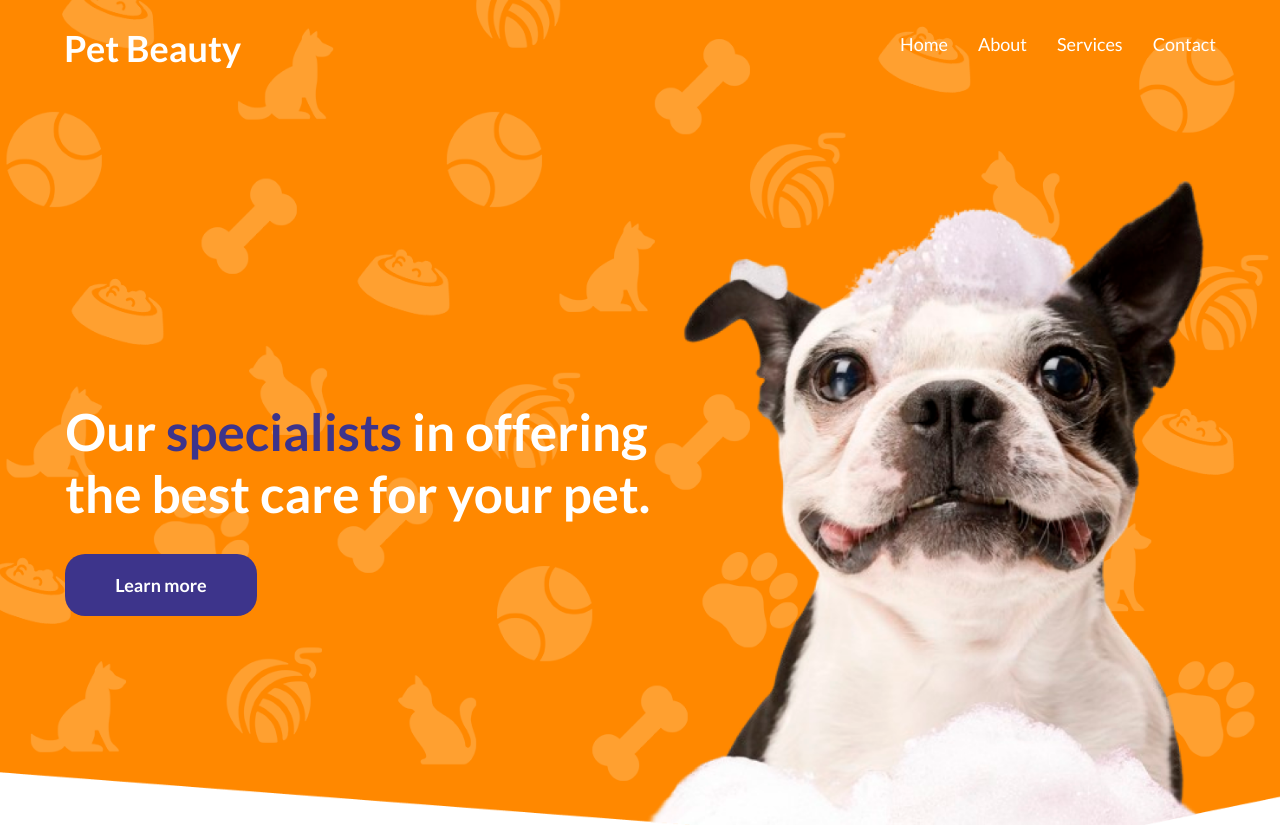
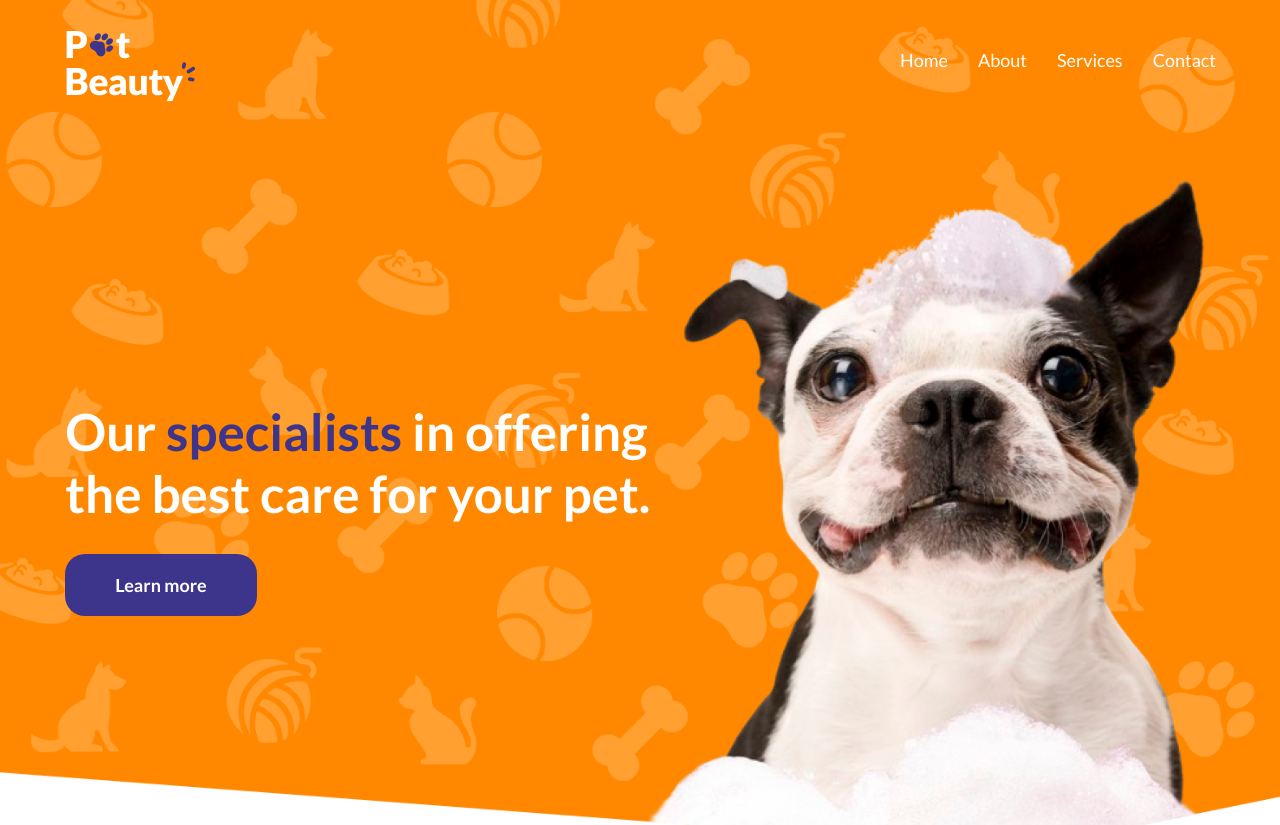
Before and after one commit to MFelipeSilva/landing-page-pet-beauty, a React (Create React App) app: page / in a window 1280 px wide. Shown: the top 825 px of the page. Built offline with nearby package versions, Linux system fonts and the light colour scheme.

Commit message:
feat: changes in navbar and footer component

```diff
--- a/src/components/Footer.tsx
+++ b/src/components/Footer.tsx
@@ -2,6 +2,7 @@ import styled from "styled-components";
 
 import { IconFacebook, IconInstagram, IconTwitter } from "./icons";
 
+import logo from "../assets/logo.png";
 import footer_banner from "../assets/footer-banner.png";
 
 const StyledFooter = styled.footer`
@@ -107,7 +108,7 @@ export const Footer = () => {
   return (
     <StyledFooter>
       <div>
-        <span>Pet Beauty</span>
+        <img src={logo} alt="logo" />
         <div>
           <ul>
             <h3>Pages</h3>
--- a/src/components/Navbar.tsx
+++ b/src/components/Navbar.tsx
@@ -3,6 +3,8 @@ import { useEffect, useState } from "react";
 import styled from "styled-components";
 
 import { IconClose, IconMenu } from "./icons";
+
+import logo from "../assets/logo.png";
 
 interface IHeaderProps {
   isOpen: boolean;
@@ -11,7 +13,7 @@ interface IHeaderProps {
 const StyledHeader = styled.header<IHeaderProps>`
   display: flex;
   width: 100%;
-  height: 6em;
+  height: 8em;
   position: absolute;
   top: 0;
   align-items: center;
@@ -22,12 +24,6 @@ const StyledHeader = styled.header<IHeaderProps>`
     width: 90%;
     align-items: center;
     justify-content: space-between;
-
-    & > span {
-      color: #fff;
-      font-size: 36px;
-      font-weight: 700;
-    }
 
     ul {
       display: flex;
@@ -152,7 +148,7 @@ export const Navbar = () => {
   return (
     <StyledHeader isOpen={isOpen}>
       <nav>
-        <span>Pet Beauty</span>
+        <img src={logo} alt="logo" />
         <ul>
           <li>
             <a href="#">Home</a>
```
Also changed, not shown: src/assets/logo.png (added).
